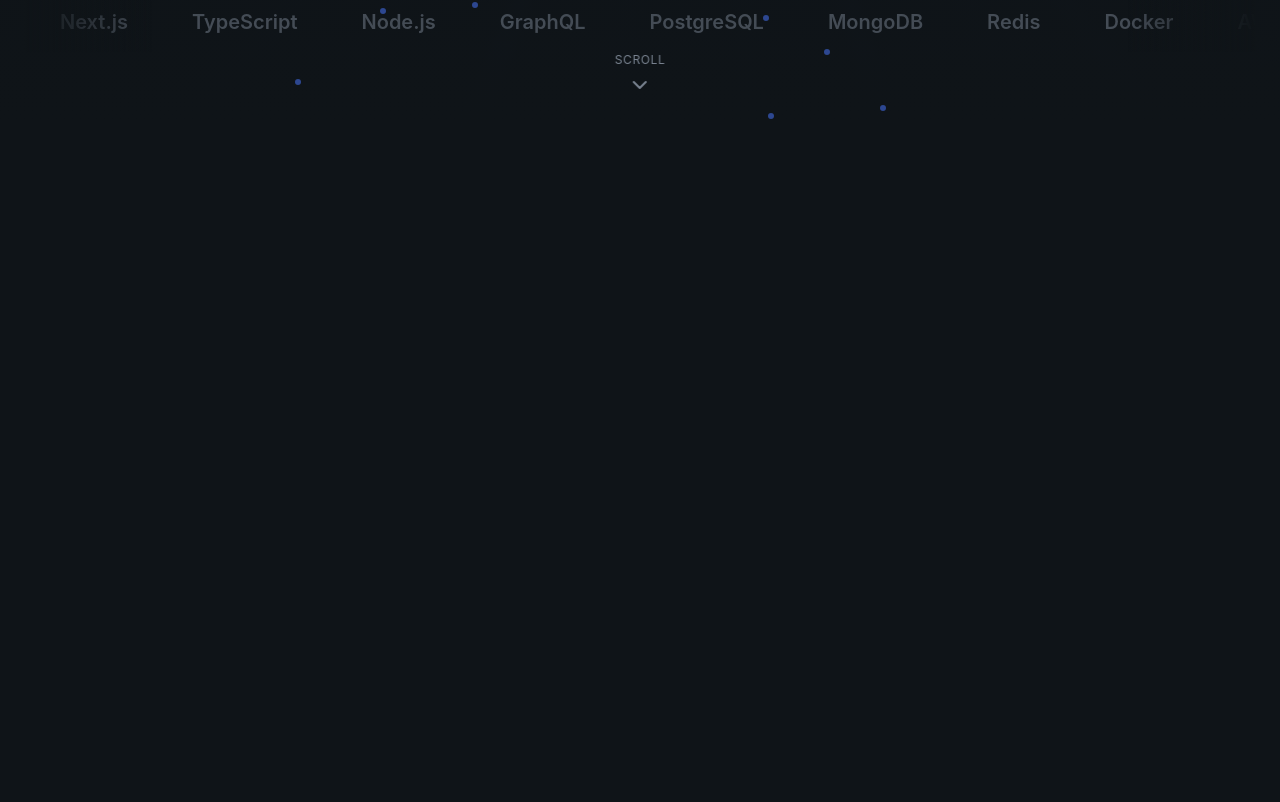
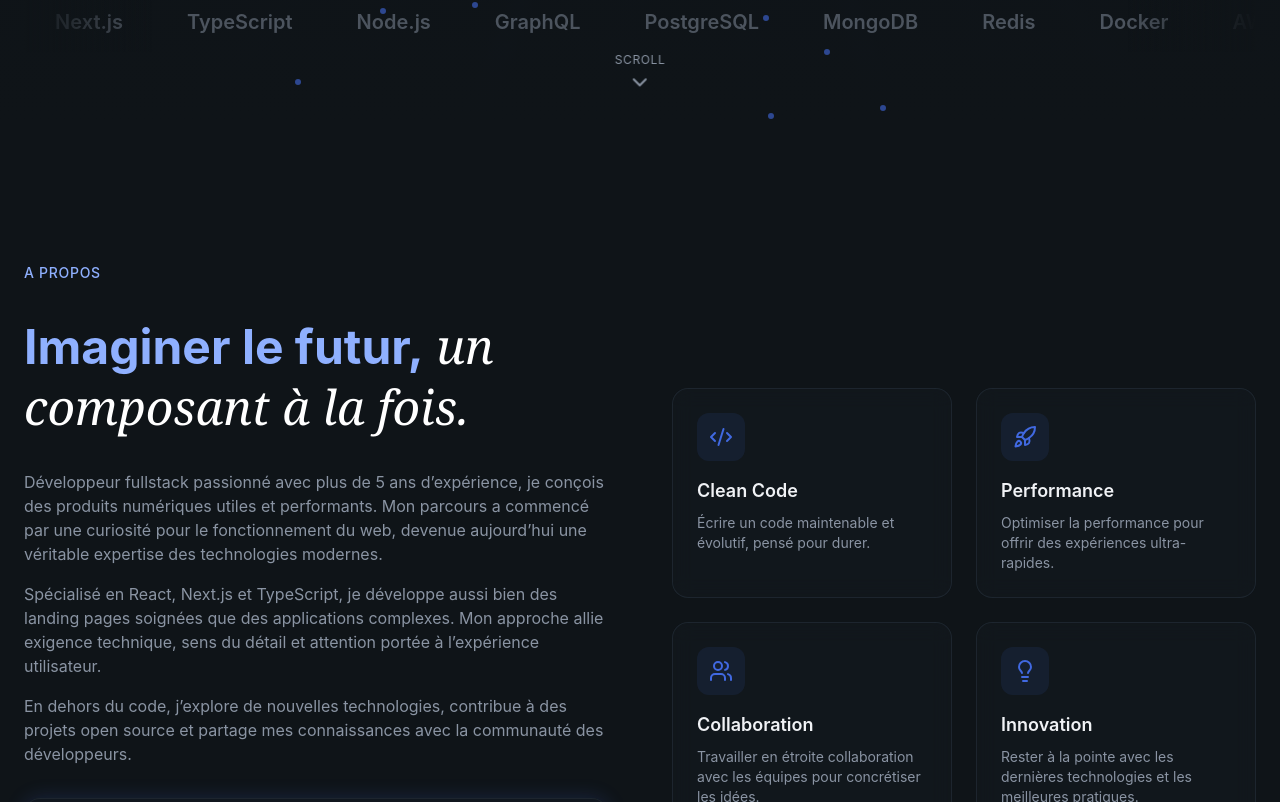
Before and after one commit to LaurentSauzetOff/Portfolio, a React app: page / in a window 1280 px wide. Shown: the part 978-1780 px from the top of the page. Before the commit the page ends 1110 px from the top, so only its background shows below. Built offline with nearby package versions, Linux system fonts and the light colour scheme; the HTML template or start-up script is replaced by a standard one.

Commit message:
feat : Creating About section

```diff
--- a/src/index.css
+++ b/src/index.css
@@ -4,23 +4,24 @@
   --color-background: #0f1418;
   --color-foreground: #f0f2f5;
 
-  --color-card: #141a1f;
+  --color-card: #161f26;
 
   --color-primary: #4169e1;
   --color-primary-foreground: #ffffff;
 
-  --color-secondary: #1f2830;
-  --color-secondary-foreground: #20b2a6;
+  --color-secondary: #22314a;
+  --color-secondary-foreground: #8fb0ff;
 
-  --color-muted: #252e37;
-  --color-muted-foreground: #7a8491;
+  --color-muted: #202a33;
+  --color-muted-foreground: #8a94a3;
 
-  --color-border: #242b32;
+  --color-border: #2a3642;
 
   --radius: 0.75rem;
 
-  --color-highlight: #f5a623;
-  --color-surface: #1a2329;
+  --color-highlight: #f2b84b;
+  --color-surface: #141b21;
+  --color-surface-elevated: #1b2530;
 }
 
 @layer base {
--- a/src/layout/Navbar.jsx
+++ b/src/layout/Navbar.jsx
@@ -3,10 +3,10 @@ import { Menu, X } from "lucide-react";
 import { useEffect, useState } from "react";
 
 const navLinks = [
-  { href: "#about", label: "About" },
-  { href: "#projects", label: "Projects" },
-  { href: "#experience", label: "Experience" },
-  { href: "#testimonials", label: "Testimonials" },
+  { href: "#about", label: "A propos" },
+  { href: "#projects", label: "Projets" },
+  { href: "#experience", label: "Expérience" },
+  { href: "#testimonials", label: "Témoignages" },
 ];
 
 export const Navbar = () => {
--- a/src/sections/About.jsx
+++ b/src/sections/About.jsx
@@ -1,3 +1,102 @@
-export const About =() => {
-    return <section></section>
-}
+import { Code2, Lightbulb, Rocket, Users } from "lucide-react";
+
+const highlights = [
+  {
+    icon: Code2,
+    title: "Clean Code",
+    description: "Écrire un code maintenable et évolutif, pensé pour durer.",
+  },
+  {
+    icon: Rocket,
+    title: "Performance",
+    description:
+      "Optimiser la performance pour offrir des expériences ultra-rapides.",
+  },
+  {
+    icon: Users,
+    title: "Collaboration",
+    description:
+      "Travailler en étroite collaboration avec les équipes pour concrétiser les idées.",
+  },
+  {
+    icon: Lightbulb,
+    title: "Innovation",
+    description:
+      "Rester à la pointe avec les dernières technologies et les meilleures pratiques.",
+  },
+];
+
+export const About = () => {
+  return (
+    <section id="about" className="py-32 relative overflow-hidden">
+      <div className="container mx-auto px-6 relative z-10">
+        <div className="grid lg:grid-cols-2 gap-16 items-center">
+          {/* Left Column */}
+          <div className="space-y-8">
+            <div className="animate-fade-in">
+              <span className="text-secondary-foreground text-sm font-medium tracking-wider uppercase">
+                A propos
+              </span>
+            </div>
+
+            <h2 className="text-4xl md:text-5xl font-bold leading-tight animate-fade-in animation-delay-100 text-secondary-foreground">
+              Imaginer le futur,
+              <span className="font-serif italic font-normal text-white">
+                {" "}
+                un composant à la fois.
+              </span>
+            </h2>
+
+            <div className="space-y-4 text-muted-foreground animate-fade-in animation-delay-200">
+              <p>
+                Développeur fullstack passionné avec plus de 5 ans d’expérience,
+                je conçois des produits numériques utiles et performants. Mon
+                parcours a commencé par une curiosité pour le fonctionnement du
+                web, devenue aujourd’hui une véritable expertise des
+                technologies modernes.
+              </p>
+              <p>
+                Spécialisé en React, Next.js et TypeScript, je développe aussi
+                bien des landing pages soignées que des applications complexes.
+                Mon approche allie exigence technique, sens du détail et
+                attention portée à l’expérience utilisateur.
+              </p>
+              <p>
+                En dehors du code, j’explore de nouvelles technologies,
+                contribue à des projets open source et partage mes connaissances
+                avec la communauté des développeurs.
+              </p>
+            </div>
+
+            <div className="glass rounded-2xl p-6 glow-border animate-fade-in animation-delay-300">
+              <p className="text-lg font-medium italic text-foreground">
+                "La mission que je me suis fixée ? Créer des expériences
+                numériques à la fois performantes et agréables des produits
+                pensés pour les utilisateurs autant que pour les développeurs."
+              </p>
+            </div>
+          </div>
+
+          {/* Right Column - Hilights */}
+          <div className="grid sm:grid-cols-2 gap-6">
+            {highlights.map((item, idx) => (
+              <div
+                key={idx}
+                className="glass p-6 rounded-2xl animate-fade-in"
+                style={{ animationDelay: `${(idx + 1) * 100}ms` }}
+              >
+                <div className="w-12 h-12 rounded-xl bg-primary/10 flex items-center justify-center mb-4 hover:bg-primary/20">
+                  <item.icon className="w-6 h-6 text-primary" />
+                </div>
+                <h3 className="text-lg font-semibold mb-2">{item.title}</h3>
+                <p className="text-sm text-muted-foreground">
+                  {item.description}
+                </p>
+              </div>
+            ))}
+          </div>
+        </div>
+      </div>
+    </section>
+  );
+};
--- a/src/sections/Hero.jsx
+++ b/src/sections/Hero.jsx
@@ -47,6 +47,7 @@ export const Hero = () => {
       <div className="absolute inset-0 overflow-hidden pointer-events-none">
         {[...Array(30)].map((_, i) => (
           <div
+            key={i}
             className="absolute w-1.5 h-1.5 rounded-full opacity-60"
             style={{
               backgroundColor: "#4169E1",
@@ -169,15 +170,15 @@ export const Hero = () => {
           <div className="relative overflow-hidden">
             <div
               className="absolute left-0 top-0 bottom-0 w-32
-             bg-gradient-to-r from-background to-transparent z-10"
+             bg-linear-to-r from-background to-transparent z-10"
             />
             <div
               className="absolute right-0 top-0 bottom-0 w-32
-             bg-gradient-to-l from-background to-transparent z-10"
+             bg-linear-to-l from-background to-transparent z-10"
             />
             <div className="flex animate-marquee">
               {[...skills, ...skills].map((skill, idx) => (
-                <div key={idx} className="flex-shrink-0 px-8 py-4">
+                <div key={idx} className="shrink-0 px-8 py-4">
                   <span className="text-xl font-semibold text-muted-foreground/50 hover:text-muted-foreground transition-colors">
                     {skill}
                   </span>
```
